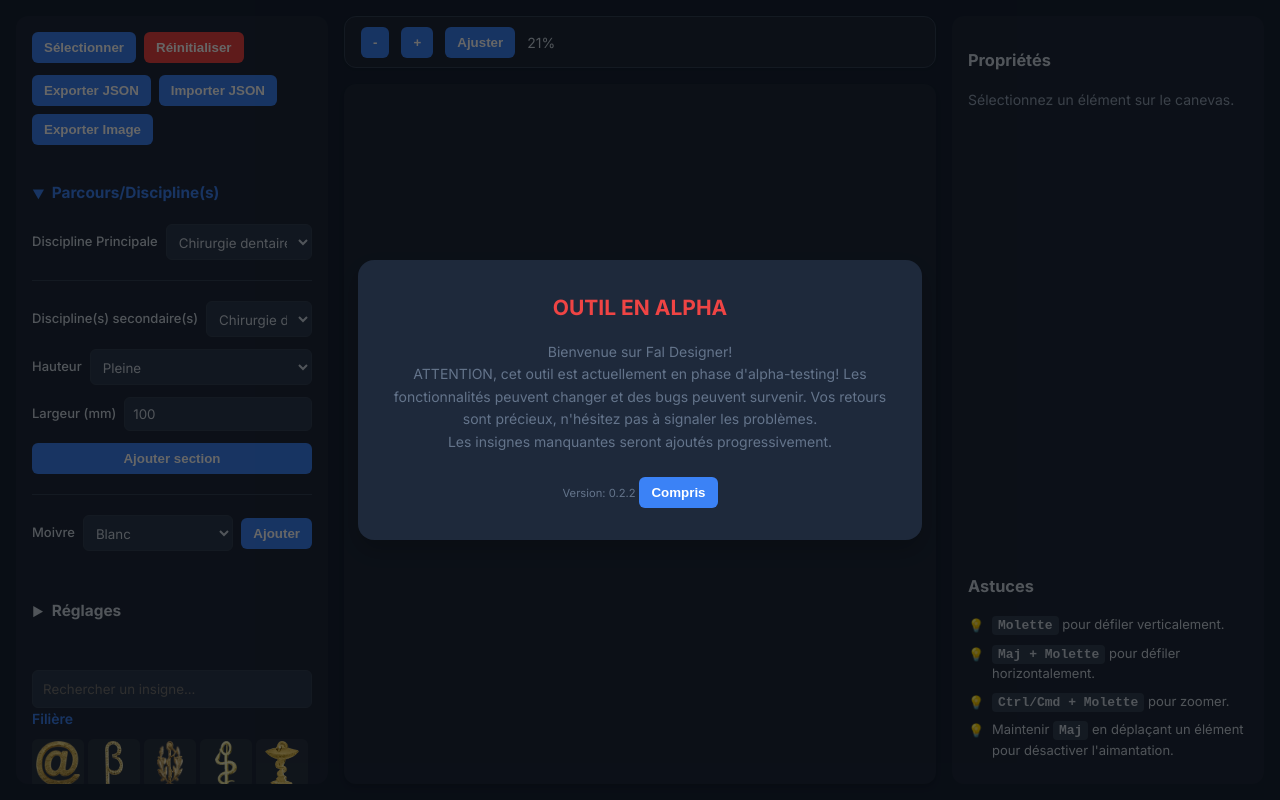
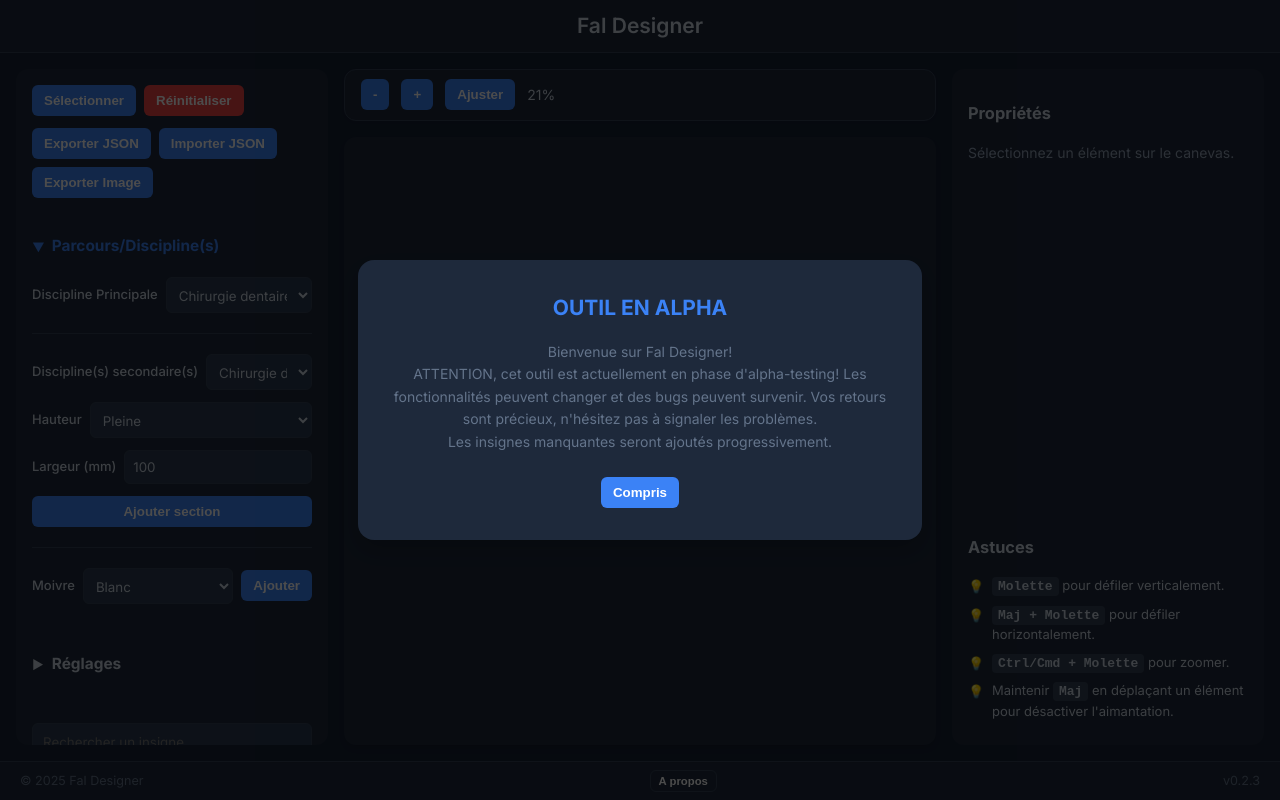
Before and after one commit to Sam-Vrgl/fal-designer, a plain HTML site: page index.html in a window 1280 px wide. Drawn offline with Linux system fonts and the light colour scheme.

Commit message:
Header and Footer

```diff
--- a/index.html
+++ b/index.html
@@ -12,6 +12,10 @@
 </head>
 
 <body>
+  <header>
+    <h1>Fal Designer</h1>
+  </header>
+
   <div id="app-container">
     <div id="palette-container">
       <div id="toolbar" class="panel">
@@ -149,9 +153,14 @@
       <button id="toggle-inspector-btn">🔧</button>
   </div>
 
+  <footer>
+    <span id="copyright"></span>
+    <button id="about-btn">A propos</button>
+    <span id="version-display-footer"></span>
+  </footer>
 
-  <div id="welcome-modal-overlay">
-      <div id="welcome-modal">
+  <div id="welcome-modal-overlay" class="modal-overlay">
+      <div id="welcome-modal" class="modal-content">
           <h2>OUTIL EN ALPHA</h2>
           <p>
               Bienvenue sur Fal Designer! <br/>
@@ -160,12 +169,26 @@
               Vos retours sont précieux, n'hésitez pas à signaler les problèmes. <br/>
               Les insignes manquantes seront ajoutés progressivement.
           </p>
-          <span id="version-display" style="font-size: 0.8em; color: #64748b;"></span>
-          <button id="close-modal-btn">Compris</button>
+          <button class="close-modal-btn">Compris</button>
       </div>
   </div>
 
-  <script defer src='https://static.cloudflareinsights.com/beacon.min.js' data-cf-beacon='{"token": "bcf4e89c1e9f439dae8df5502c5dd3ce"}'></script>
-   <script type="module" src="./js/main.js"></script>
+  <div id="about-modal-overlay" class="modal-overlay" style="display: none;">
+      <div id="about-modal" class="modal-content">
+          <h2>A propos de Fal Designer</h2>
+          <p>
+              Hello, ici Sami V, impétrant IPP! <br/>
+              J'ai développé cet outil pour faciliter la planification et la visualisation de circulaires de fal. <br/>
+              En évolution constante, il se peut que certaines fonctionnalités soient instables. Vos retours sont les bienvenus! <br/>
+              Vous pouvez me contacter via facebook (Samuel VERGNOL) ou par email (contact@sam-vrgl.com).
+          </p>
+          <button class="close-modal-btn">Close</button>
+      </div>
+  </div>
+
+  <!-- Cloudflare Web Analytics -->
+   <script defer src='https://static.cloudflareinsights.com/beacon.min.js' data-cf-beacon='{"token": "bcf4e89c1e9f439dae8df5502c5dd3ce"}'></script>
+   <!-- End Cloudflare Web Analytics -->
+  <script type="module" src="./js/main.js"></script>
 </body>
 </html>
--- a/js/main.js
+++ b/js/main.js
@@ -8,10 +8,40 @@ import { initDragAndDrop } from './drag-handler.js';
 import { initTouchControls } from './touch-handler.js';
 import { initTouchUI } from './touch-ui.js';
 
-const APP_VERSION = "0.2.2";
+const APP_VERSION = "0.2.3";
 
 async function main() {
-    document.getElementById('version-display').textContent = `Version: ${APP_VERSION}`;
+    // Footer and Modal Logic
+    const year = new Date().getFullYear();
+    document.getElementById('copyright').textContent = `© ${year} Fal Designer`;
+    document.getElementById('version-display-footer').textContent = `v${APP_VERSION}`;
+
+    const aboutBtn = document.getElementById('about-btn');
+    const welcomeModalOverlay = document.getElementById('welcome-modal-overlay');
+    const aboutModalOverlay = document.getElementById('about-modal-overlay');
+    const closeModalBtns = document.querySelectorAll('.close-modal-btn');
+
+    aboutBtn.addEventListener('click', () => {
+        aboutModalOverlay.style.display = 'flex';
+    });
+
+    closeModalBtns.forEach(btn => {
+        btn.addEventListener('click', () => {
+            welcomeModalOverlay.style.display = 'none';
+            aboutModalOverlay.style.display = 'none';
+        });
+    });
+
+    document.querySelectorAll('.modal-overlay').forEach(overlay => {
+        overlay.addEventListener('click', (e) => {
+            if (e.target === overlay) {
+                overlay.style.display = 'none';
+            }
+        });
+    });
+
+    // --- End Footer and Modal Logic ---
+
     const canvas = document.getElementById('myCanvas');
     if (!canvas) {
         console.error("Canvas element not found!");
--- a/js/touch-handler.js
+++ b/js/touch-handler.js
@@ -118,7 +118,6 @@ export function initTouchControls(canvas) {
                 }
             }
 
-            // **FIX STARTS HERE: Moivre selection logic**
             if (!clickedItem) {
                 for (let i = state.moivres.length - 1; i >= 0; i--) {
                     const m = state.moivres[i];
@@ -139,7 +138,6 @@ export function initTouchControls(canvas) {
                     }
                 }
             }
-            // **FIX ENDS HERE**
 
             if (!clickedItem) {
                 state.isPanning = true;
@@ -175,7 +173,6 @@ export function initTouchControls(canvas) {
                 state.selectedInsigne.y_mm = gridY - state.dragOffsetY;
                 state.isSnapping = false;
             }
-        // **FIX STARTS HERE: Material snapping logic**
         } else if (state.isDraggingMaterial && state.selectedMaterial) {
             const { gridX, gridY } = getGridCoordsFromEvent(event);
             let newX = gridX - state.dragMaterialOffsetX;
@@ -183,7 +180,7 @@ export function initTouchControls(canvas) {
 
             if (state.snapEnabled) {
                 const totalHeight = state.selectedMaterial.height_mm;
-                if (Math.abs(totalHeight - state.gridHmm) < 1) { // Full height
+                if (Math.abs(totalHeight - state.gridHmm) < 1) {
                     newY = 0;
                 } else {
                     const top = newY;
@@ -204,7 +201,6 @@ export function initTouchControls(canvas) {
             }
             state.selectedMaterial.x_mm = newX;
             state.selectedMaterial.y_mm = newY;
-        // **FIX ENDS HERE**
         } else if (state.isDraggingMoivre && state.selectedMoivre) {
             const { gridX } = getGridCoordsFromEvent(event);
             state.selectedMoivre.x_mm = gridX - state.dragMoivreOffsetX;
--- a/js/ui.js
+++ b/js/ui.js
@@ -7,11 +7,12 @@ export function bindUI(disciplinesData) {
     const canvas = $('myCanvas');
     const container = canvas.parentElement;
 
-    const modalOverlay = $('welcome-modal-overlay');
-    const closeModalBtn = $('close-modal-btn');
-    closeModalBtn.addEventListener('click', () => {
-        modalOverlay.style.display = 'none';
-    });
+    // Welcome modal logic is now handled in main.js
+    // const modalOverlay = $('welcome-modal-overlay');
+    // const closeModalBtn = $('close-modal-btn');
+    // closeModalBtn.addEventListener('click', () => {
+    //     modalOverlay.style.display = 'none';
+    // });
 
     const zoomInBtn = $('zoomInBtn');
     const zoomOutBtn = $('zoomOutBtn');
@@ -77,9 +78,9 @@ export function bindUI(disciplinesData) {
         }
     }
 
-    zoomInBtn.addEventListener('click', () => { state.viewScale *= 1.25; notify(); });
-    zoomOutBtn.addEventListener('click', () => { state.viewScale /= 1.25; notify(); });
-    zoomFitBtn.addEventListener('click', () => {
+    if (zoomInBtn) zoomInBtn.addEventListener('click', () => { state.viewScale *= 1.25; notify(); });
+    if (zoomOutBtn) zoomOutBtn.addEventListener('click', () => { state.viewScale /= 1.25; notify(); });
+    if (zoomFitBtn) zoomFitBtn.addEventListener('click', () => {
         const totalW_px = (state.gridWmm + 2 * state.marginMm) * state.mmToPx;
         const totalH_px = (state.gridHmm + 2 * state.marginMm) * state.mmToPx;
         const scaleX = container.clientWidth / totalW_px;
@@ -95,7 +96,9 @@ export function bindUI(disciplinesData) {
     };
     subscribe(updateZoomDisplay);
 
-    setTimeout(() => zoomFitBtn.click(), 50);
+    setTimeout(() => {
+        if(zoomFitBtn) zoomFitBtn.click()
+    }, 50);
 
     const setMode = (mode) => {
         state.currentMode = mode;
@@ -104,7 +107,7 @@ export function bindUI(disciplinesData) {
         }
         notify();
     };
-    selectModeBtn.addEventListener('click', () => setMode('select'));
+    if (selectModeBtn) selectModeBtn.addEventListener('click', () => setMode('select'));
 
     window.addEventListener('keydown', (e) => {
         if (e.key === 'Escape') {
@@ -126,11 +129,11 @@ export function bindUI(disciplinesData) {
         }
     });
 
-    resetBtn.addEventListener('click', resetState);
-    exportBtn.addEventListener('click', exportState);
-    exportImageBtn.addEventListener('click', exportCanvasAsImage);
-    importBtn.addEventListener('click', () => importFile.click());
-    importFile.addEventListener('change', (e) => { importState(e.target.files[0]); e.target.value = ''; });
+    if(resetBtn) resetBtn.addEventListener('click', resetState);
+    if(exportBtn) exportBtn.addEventListener('click', exportState);
+    if(exportImageBtn) exportImageBtn.addEventListener('click', exportCanvasAsImage);
+    if(importBtn) importBtn.addEventListener('click', () => importFile.click());
+    if(importFile) importFile.addEventListener('change', (e) => { importState(e.target.files[0]); e.target.value = ''; });
 
     chkV.addEventListener('change', () => { state.helper.showV = chkV.checked; notify(); });
     chkH.addEventListener('change', () => { state.helper.showH = chkH.checked; notify(); });
@@ -223,7 +226,7 @@ export function bindUI(disciplinesData) {
 
     const updateModeUI = () => {
         const mode = state.currentMode;
-        selectModeBtn.classList.toggle('active', mode === 'select');
+        if (selectModeBtn) selectModeBtn.classList.toggle('active', mode === 'select');
         container.style.cursor = mode === 'place' && state.insigneToPlace ? 'copy' : 'default';
     };
 
--- a/style.css
+++ b/style.css
@@ -25,6 +25,23 @@ body {
     height: 100vh;
     background-color: var(--background-color);
     color: var(--text-color);
+    box-sizing: border-box; /* Ensures padding is included in height */
+}
+
+header {
+    background-color: var(--panel-background);
+    color: var(--text-color);
+    padding: 10px 20px;
+    text-align: center;
+    flex-shrink: 0;
+    border-bottom: 1px solid var(--sidebar-border);
+    z-index: 10;
+}
+
+header h1 {
+    margin: 0;
+    font-size: 1.5em;
+    font-weight: 600;
 }
 
 #app-container {
@@ -33,6 +50,30 @@ body {
     overflow: hidden;
     padding: 16px;
     gap: 16px;
+}
+
+footer {
+    background-color: var(--panel-background);
+    color: var(--text-light);
+    padding: 8px 20px;
+    text-align: center;
+    flex-shrink: 0;
+    font-size: 0.9em;
+    border-top: 1px solid var(--sidebar-border);
+    display: flex;
+    justify-content: space-between;
+    align-items: center;
+}
+
+footer button {
+    padding: 4px 8px;
+    font-size: 0.9em;
+    background: transparent;
+    border: 1px solid var(--sidebar-border);
+}
+
+footer button:hover {
+    background: var(--sidebar-border);
 }
 
 #palette-container,
@@ -47,6 +88,7 @@ body {
     padding: 16px;
     border-radius: 12px;
     overflow-y: auto;
+    -webkit-transition: transform 0.3s ease-in-out;
     transition: transform 0.3s ease-in-out;
 }
 
@@ -88,31 +130,32 @@ canvas {
     gap: 12px;
 }
 
-#welcome-modal-overlay {
+.modal-overlay {
     position: fixed;
     inset: 0;
-    background-color: rgba(0, 0, 0, 0.6);
+    background-color: rgba(0, 0, 0, 0.7);
     z-index: 1000;
     display: flex;
     justify-content: center;
     align-items: center;
 }
 
-#welcome-modal {
+.modal-content {
     background: var(--panel-background);
     padding: 32px;
     border-radius: 16px;
     box-shadow: 0 10px 25px rgba(0, 0, 0, 0.2);
-    max-width: 500px;
+    max-width: 90%;
+    width: 500px;
     text-align: center;
 }
 
-#welcome-modal h2 {
+.modal-content h2 {
     margin-top: 0;
-    color: var(--danger-color);
+    color: var(--primary-color);
 }
 
-#welcome-modal p {
+.modal-content p {
     line-height: 1.6;
     margin-bottom: 24px;
     color: var(--text-light);
@@ -375,7 +418,11 @@ details[open]>summary::before {
 }
 
 /* Mobile Styles */
-@media (max-width: 768px) {
+@media (max-width: 1024px) {
+    body {
+        padding-bottom: 64px;
+    }
+
     #app-container {
         flex-direction: column;
         padding: 8px;
@@ -386,7 +433,6 @@ details[open]>summary::before {
 
     #main-content-wrapper {
         flex: 1;
-        /* Take up all available space */
     }
 
     #palette-container,
@@ -400,26 +446,22 @@ details[open]>summary::before {
         margin: 0;
         border-radius: 16px 16px 0 0;
         box-sizing: border-box;
-        /* ADD -webkit- prefix */
         -webkit-transform: translateY(100%);
         transform: translateY(100%);
-        /* ADD -webkit- prefix */
         -webkit-transition: transform 0.3s ease-in-out;
         transition: transform 0.3s ease-in-out;
         z-index: 100;
-        box-shadow: 0 -5px 15px rgba(0, 0, 0, 0.2);
+        box-shadow: 0 -5px 15px rgba(0,0,0,0.2);
     }
 
     #palette-container.open,
     #inspector-container.open {
-        /* ADD -webkit- prefix */
         -webkit-transform: translateY(0);
         transform: translateY(0);
     }
 
-    /* Inspector no longer needs special positioning */
     #inspector-container {
-        left: 0;
+       left: 0;
     }
 
     #canvas-toolbar {
@@ -431,7 +473,7 @@ details[open]>summary::before {
         justify-content: space-around;
         align-items: center;
         position: fixed;
-        bottom: 0;
+        bottom: 33px;
         left: 0;
         right: 0;
         background-color: var(--panel-background);
@@ -440,7 +482,7 @@ details[open]>summary::before {
         border-top: 1px solid var(--sidebar-border);
     }
 
-    #mobile-toolbar button {
+     #mobile-toolbar button {
         font-size: 1.5rem;
         width: 60px;
         height: 44px;
@@ -452,4 +494,12 @@ details[open]>summary::before {
     #tips-panel {
         display: none;
     }
+
+    footer {
+        position: fixed;
+        bottom: 0;
+        left: 0;
+        right: 0;
+        padding: 5px 15px;
+    }
 }
```
Also changed, not shown: js/touch-ui.js (+2 -6 lines).
